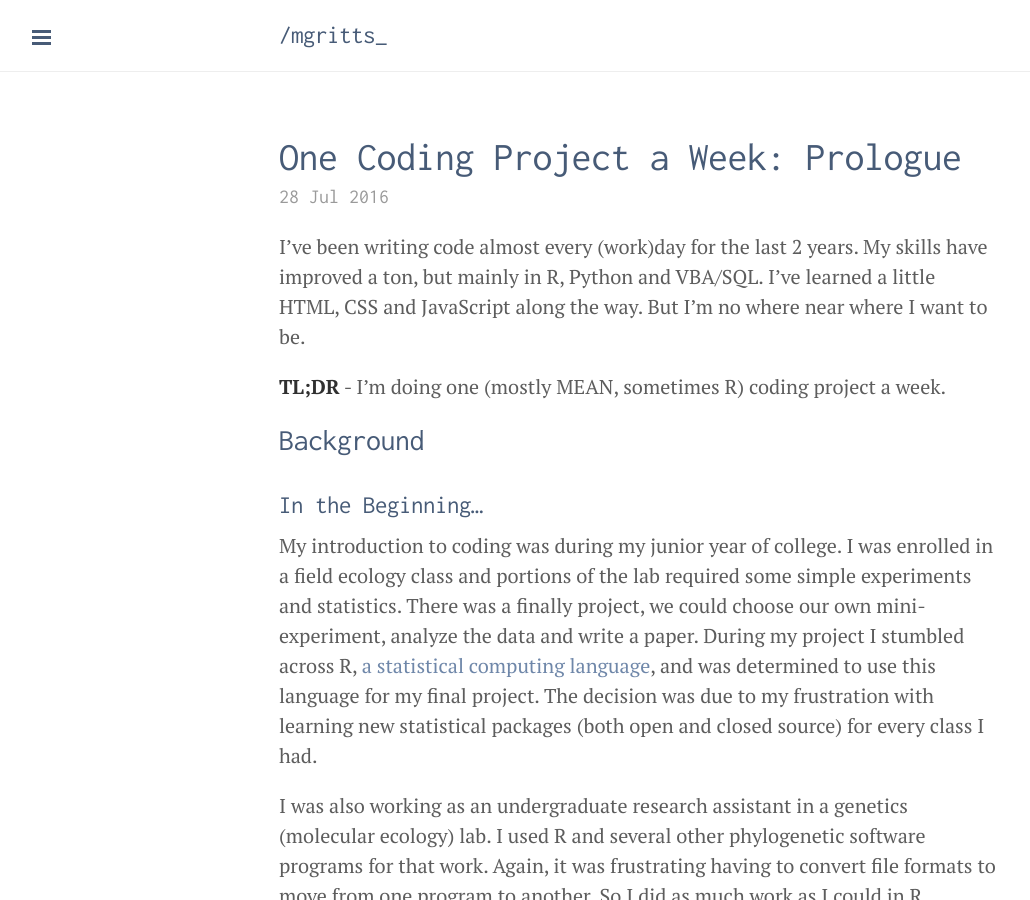
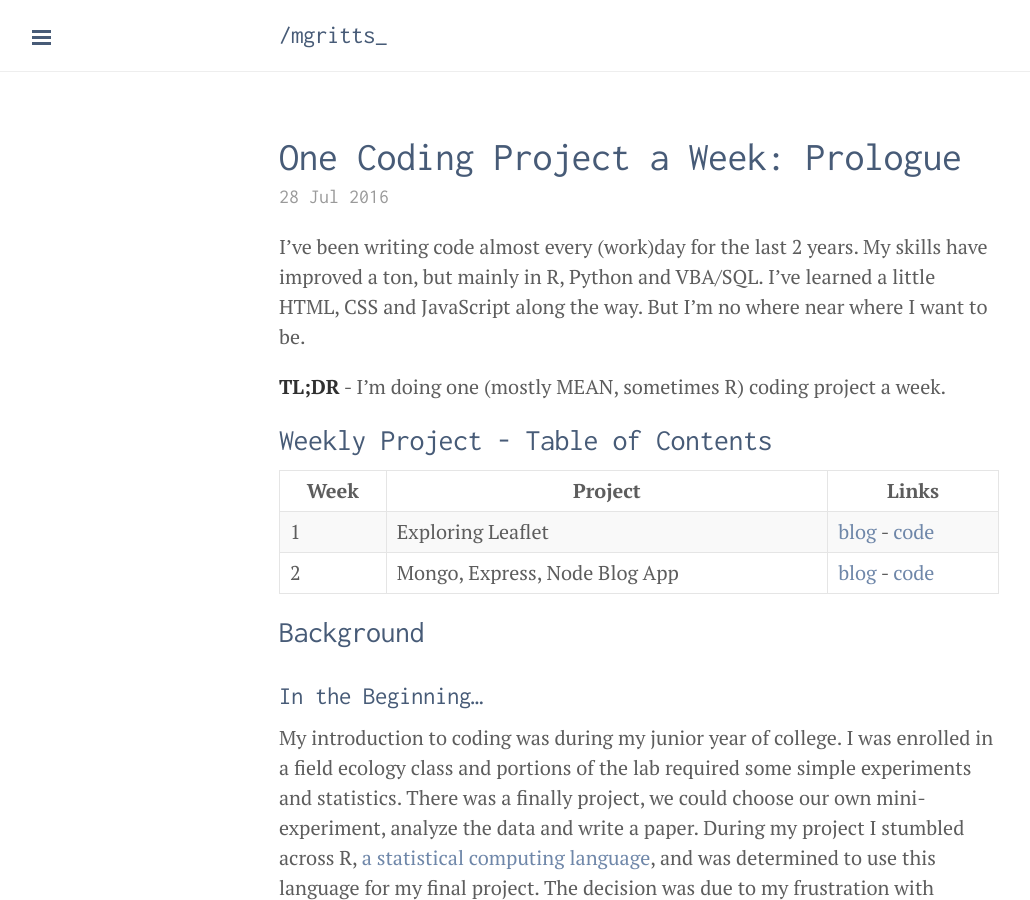
Before and after one commit to andrianaimisa/mgritts.github.io, a Jekyll site: the page built from _posts/2016-07-28-weekly-code-project-prologue.md, in a window 1280 px wide and 900 px high. Shown: the whole window, without its empty margins (1-1031 px from the left). Built offline with Jekyll 4.4.1, drawn with Linux system fonts in a browser that asks for light colours; comment, search, counter and statistics services are not loaded; some of the changed text lies outside the part shown.

Commit message:
coding project week2

```diff
--- a/_posts/2016-07-28-weekly-code-project-prologue.md
+++ b/_posts/2016-07-28-weekly-code-project-prologue.md
@@ -9,6 +9,13 @@ tags:
 I've been writing code almost every (work)day for the last 2 years. My skills have improved a ton, but mainly in R, Python and VBA/SQL. I've learned a little HTML, CSS and JavaScript along the way. But I'm no where near where I want to be.<!--more-->
 
 **TL;DR** - I'm doing one (mostly MEAN, sometimes R) coding project a week.
+
+## Weekly Project - Table of Contents
+
+| Week | Project | Links |
+| --- | --- | --- |
+| 1 | Exploring Leaflet | [blog][7] - [code][8] |
+| 2 | Mongo, Express, Node Blog App | [blog][9] - [code][10] |
 
 ## Background
 
```
Also changed, not shown: other parts of _posts/2016-07-28-weekly-code-project-prologue.md (+4 -0 lines), _posts/2016-08-08-coding-project-week2-blog-app.md (added, +45 -0 lines).
